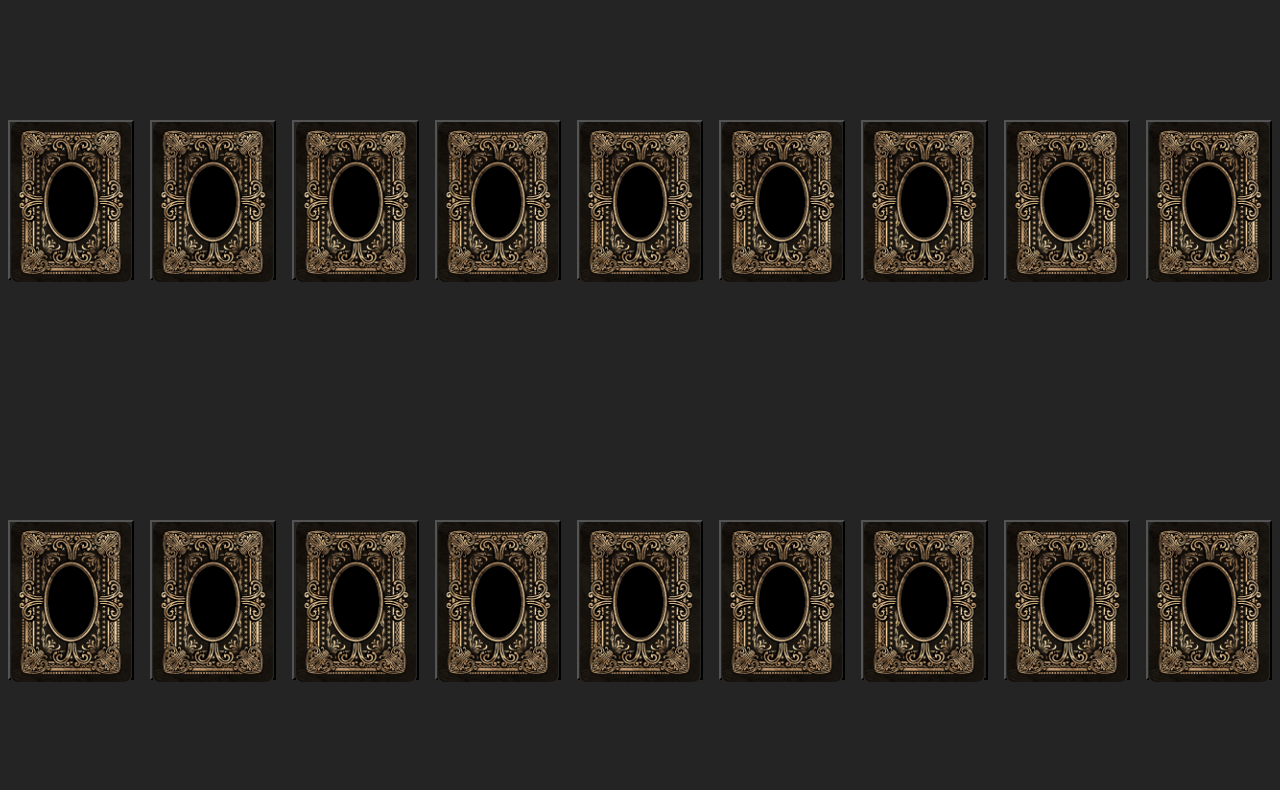
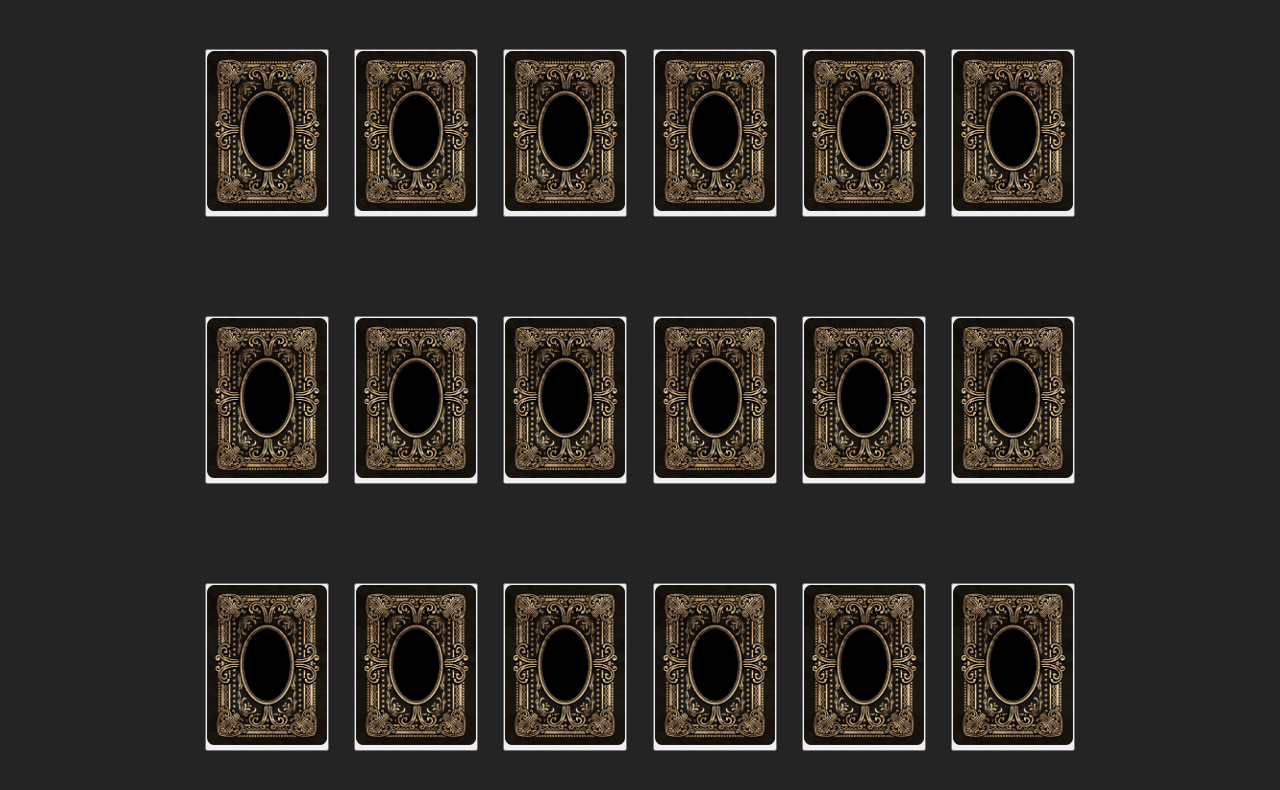
Before and after one commit to yasskate/memory_game, a React (Vite) app: page / in a window 1280 px wide. Shown: the top 790 px of the page. Built offline with nearby package versions, Linux system fonts and the light colour scheme.

Commit message:
Update global styles

```diff
--- a/src/styles/global.ts
+++ b/src/styles/global.ts
@@ -5,16 +5,14 @@ import { createGlobalStyle } from "styled-components"
     margin: 0;
     padding: 0;
     outline:0;
-    flex: 1;
-    width: 100%;
-    height: 100%;
     box-sizing:border-box;
     font-family: 'Open Sans', sans-serif;
-    background-color: #242424;
   }
 
   #root {
-    margin:0 auto;
+    display: flex;
+    flex: 1;
+    justify-content: center;
     font-family: Inter, system-ui, Avenir, Helvetica, Arial, sans-serif;
     line-height: 1.5;
     font-weight: 400;
@@ -31,11 +29,11 @@ import { createGlobalStyle } from "styled-components"
   }
 
   body {
-    margin: 0;
     display: flex;
-    place-items: center;
-    min-width: 320px;
-    min-height: 100vh;
+    width: 100%;
+    height: 100%;
+    flex: 1;
+    background-color: #242424;
   }
 `
 
```
